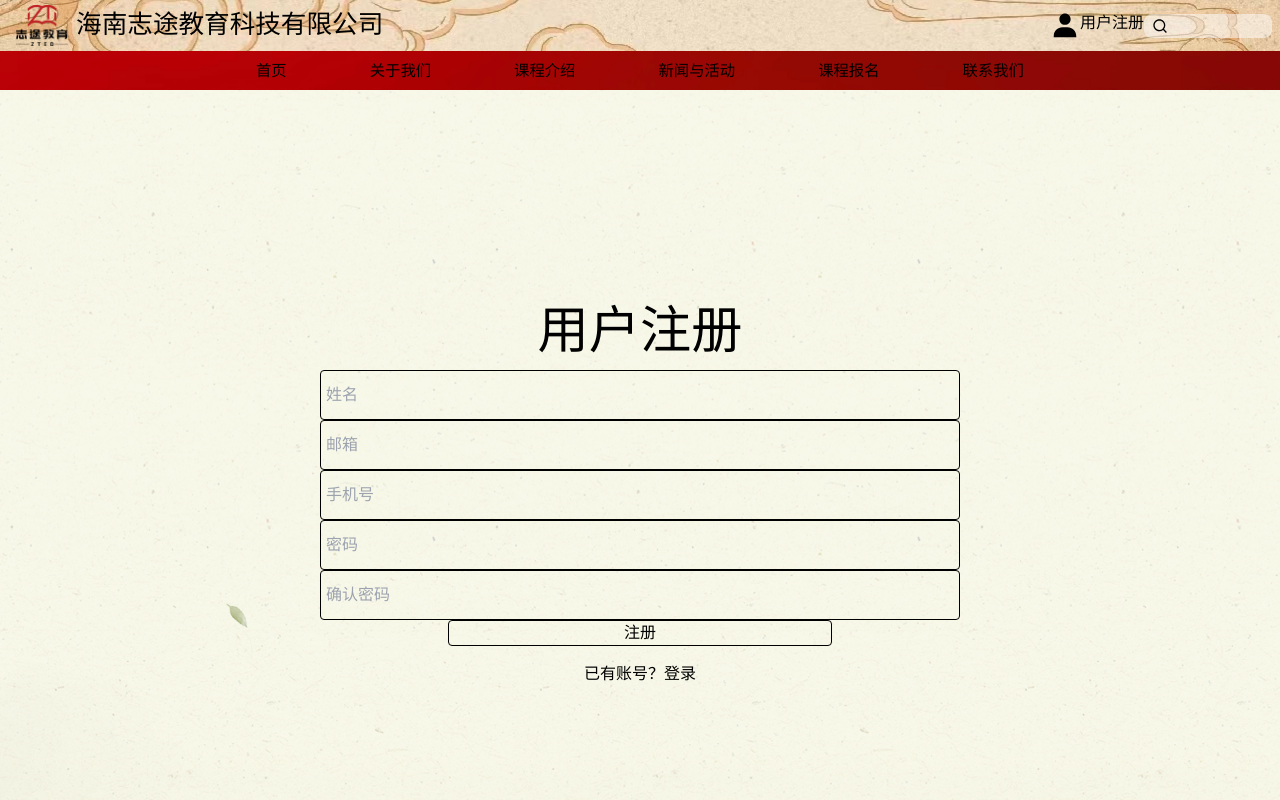
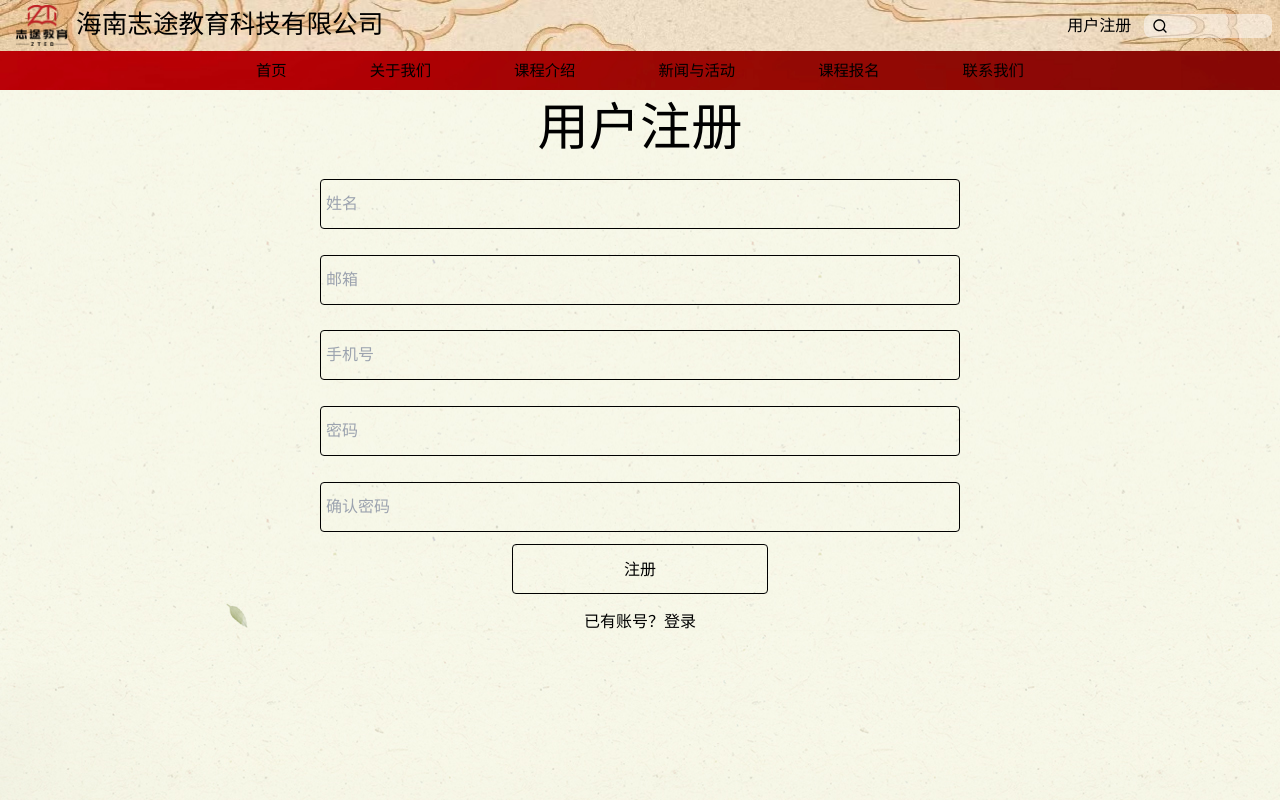
Before and after one commit to real-stanyan/ZTED_websites, a Next.js app: page /user in a window 1280 px wide. Both pictures are taken after a click on the element "创建账号". Shown: the top 800 px of the page. Built offline with nearby package versions, Linux system fonts and the light colour scheme; a web font is replaced by a local one.

Commit message:
user login css fix

```diff
--- a/app/user/page.tsx
+++ b/app/user/page.tsx
@@ -70,14 +70,14 @@ export default function UserRegistration() {
   };
 
   return (
-    <div className="flex flex-col justify-center items-center h-screen">
+    <div className="flex flex-col items-center h-screen">
       {page === "register" && (
         <>
           <h1 className="text-black text-[4vw]">用户注册</h1>
           {/* 注册姓名 */}
           <div className="w-[50%]">
             <input
-              className="w-full h-[50px] p-[5px] border border-black rounded bg-transparent text-black"
+              className="w-full h-[50px] p-[5px] border border-black rounded bg-transparent text-black my-[1vw]"
               type="text"
               placeholder="姓名"
               onChange={(e) =>
@@ -88,7 +88,7 @@ export default function UserRegistration() {
           {/* 注册邮箱 */}
           <div className="w-[50%]">
             <input
-              className="w-full h-[50px] p-[5px] border border-black rounded bg-transparent text-black"
+              className="w-full h-[50px] p-[5px] border border-black rounded bg-transparent text-black my-[1vw]"
               type="email"
               placeholder="邮箱"
               onChange={(e) =>
@@ -99,7 +99,7 @@ export default function UserRegistration() {
           {/* 注册手机号 */}
           <div className="w-[50%]">
             <input
-              className="w-full h-[50px] p-[5px] border border-black rounded bg-transparent text-black"
+              className="w-full h-[50px] p-[5px] border border-black rounded bg-transparent text-black my-[1vw]"
               type="text"
               placeholder="手机号"
               onChange={(e) =>
@@ -110,7 +110,7 @@ export default function UserRegistration() {
           {/* 注册密码 */}
           <div className="w-[50%]">
             <input
-              className="w-full h-[50px] p-[5px] border border-black rounded bg-transparent text-black"
+              className="w-full h-[50px] p-[5px] border border-black rounded bg-transparent text-black my-[1vw]"
               type="password"
               placeholder="密码"
               onChange={(e) =>
@@ -121,7 +121,7 @@ export default function UserRegistration() {
 
           <div className="w-[50%]">
             <input
-              className="w-full h-[50px] p-[5px] border border-black rounded bg-transparent text-black"
+              className="w-full h-[50px] p-[5px] border border-black rounded bg-transparent text-black my-[1vw]"
               type="password"
               placeholder="确认密码"
               onChange={(e) =>
@@ -136,7 +136,7 @@ export default function UserRegistration() {
             <div className="w-[50%] text-red-500">{registerError}</div>
           )}
           <div
-            className="w-[30%] border border-black text-black text-center rounded hover:text-white hover:bg-black cursor-pointer"
+            className="w-[20%] h-[50px] leading-[50px] border border-black text-black text-center rounded hover:text-white hover:bg-black"
             onClick={handleRegister}
           >
             注册
@@ -145,10 +145,10 @@ export default function UserRegistration() {
       )}
       {page === "login" && (
         <>
-          <h1 className="text-black text-[4vw]">用户登陆</h1>
+          <h1 className="text-black text-[4vw] my-[2vw]">用户登陆</h1>
           <div className="w-[50%]">
             <input
-              className="w-full h-[50px] p-[5px] border border-black rounded bg-transparent text-black"
+              className="w-full h-[50px] p-[5px] border border-black rounded bg-transparent text-black my-[1vw]"
               type="text"
               placeholder="邮箱"
               onChange={(e) => {
@@ -158,7 +158,7 @@ export default function UserRegistration() {
           </div>
           <div className="w-[50%]">
             <input
-              className="w-full h-[50px] p-[5px] border border-black rounded bg-transparent text-black"
+              className="w-full h-[50px] p-[5px] border border-black rounded bg-transparent text-black my-[1vw]"
               type="text"
               placeholder="密码"
               onChange={(e) => {
@@ -171,7 +171,7 @@ export default function UserRegistration() {
             <div className="w-[50%] text-red-500">{loginError}</div>
           )}
           <div
-            className="w-[30%] border border-black text-black text-center rounded hover:text-white hover:bg-black cursor-pointer"
+            className="w-[20%] h-[50px] leading-[50px] border border-black text-black text-center rounded hover:text-white hover:bg-black"
             onClick={handleLogin}
           >
             登陆
@@ -179,7 +179,7 @@ export default function UserRegistration() {
         </>
       )}
       <p
-        className="text-black cursor-pointer mt-4"
+        className="w-screen text-black cursor-pointer mt-4 text-center hover:underline"
         onClick={() => setPage(page === "login" ? "register" : "login")}
       >
         {page === "login" ? "创建账号" : "已有账号？登录"}
--- a/components/header.tsx
+++ b/components/header.tsx
@@ -173,12 +173,13 @@ export default function Header() {
           </h1>
         </div>
         <div className="flex items-center text-black">
+          {/* 用户注册 */}
           <div
-            className="flex cursor-pointer"
+            className="flex cursor-pointer mr-[1vw]"
             onClick={() => router.push("/user")}
           >
-            <BiSolidUser color="black" size="30" />
-            <h1>用户注册</h1>
+            {/* <BiSolidUser color="black" size="30" /> */}
+            <h1 className="align-middle hover:underline">用户注册</h1>
           </div>
           {/* search bar */}
           <div className="relative hidden md:flex items-center">
```
